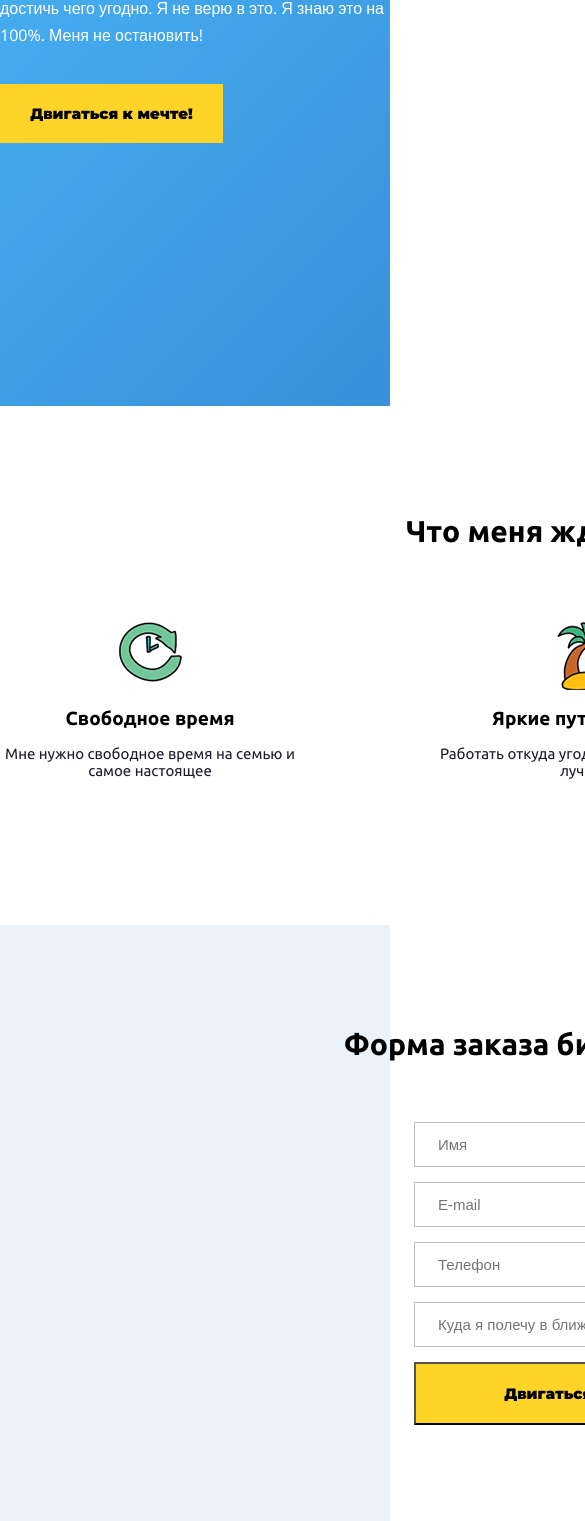
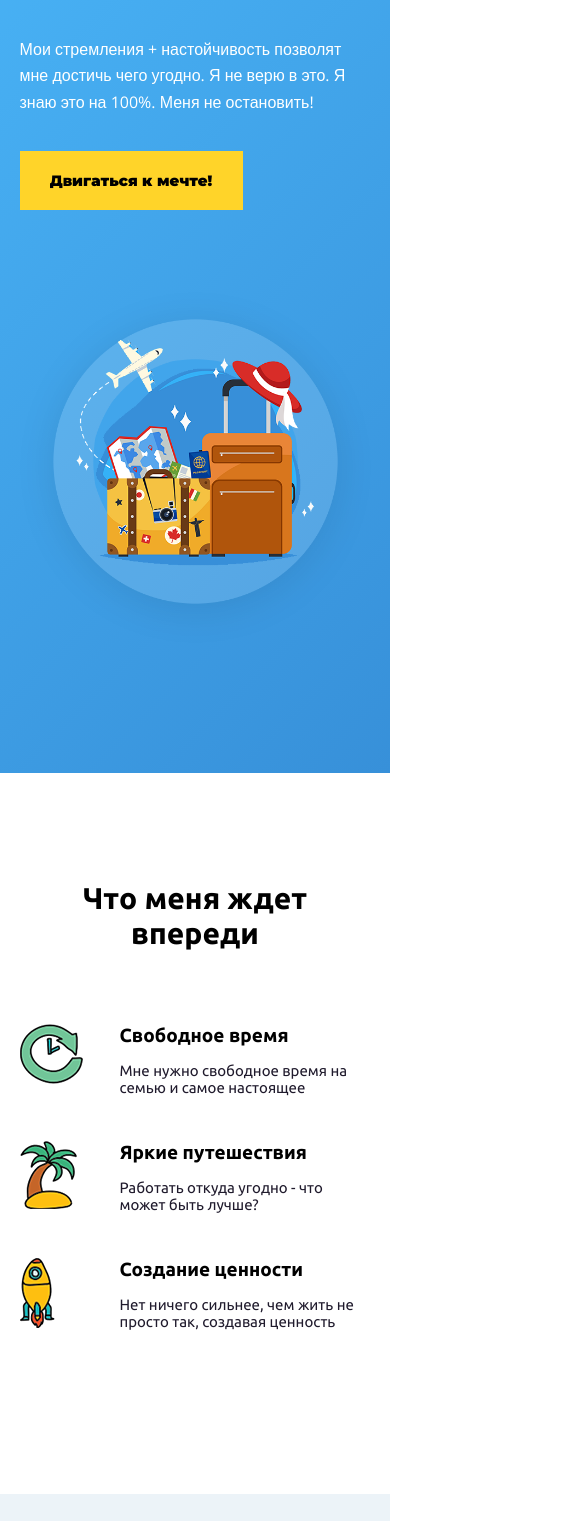
Before and after one commit to zhen4ik10/new, a plain HTML site: page index.html in a window 390 px wide. Shown: the part 479-2000 px from the top of the page, 585 px wide, since content can reach past the window. Drawn offline with nearby package versions, Linux system fonts and the light colour scheme.

Commit message:
Add files via upload

```diff
--- a/css/main.css
+++ b/css/main.css
@@ -35,12 +35,12 @@ h1, h2, h3, h4, h5, h6 {
 .wrapper {
 	display: flex;
 	justify-content: space-between;
+	align-items: center;
 }
 
 .title {
 	font-size: 37px;
 	width: 558px;
-	margin-top: 147px;
 }
 
 .title span {
@@ -75,7 +75,6 @@ h1, h2, h3, h4, h5, h6 {
 
 .desktop {
 	padding-top: 10px;
-	padding-left: 36px;
 }
 
 .learn {
@@ -131,7 +130,7 @@ h1, h2, h3, h4, h5, h6 {
 
 .input {
 	display: block;
-	margin: 15px 414px;
+	margin: 0 auto 12px;
 	width: 343px;
 	border: 1px solid #bbbbbb;
 	font-size: 15px;
@@ -141,7 +140,7 @@ h1, h2, h3, h4, h5, h6 {
 
 .btn-form {
 	width: 343px;
-	margin: 13px 414px;
+	margin: 0 auto;
 }
 
 .footer {
@@ -153,3 +152,76 @@ h1, h2, h3, h4, h5, h6 {
 	color: #fff;
 	text-align: center;
 }
+
+/*Responsive*/
+
+@media screen and (max-width: 1200px) {
+	.container {
+		width: 960px;
+	}
+}
+
+@media screen and (max-width: 992px) {
+	.container {
+		width: 720px;
+	}
+	.wrapper {
+		flex-direction: column;
+		margin-top: 130px;
+		align-items: stretch;
+	}
+	.desktop {
+		display: block;
+		width: 641px;
+		margin: 72px auto 0;
+	}
+	.title {
+		width: 100%;
+	}
+	.intro {
+		width: auto;
+	}
+}
+
+@media screen and (max-width: 768px) {
+	.container {
+		width: 540px;
+	}
+	.desktop{
+		width: 100%;
+	}
+	.skills {
+		flex-direction: column;
+	}
+	.skill {
+		width: auto;
+		background: url(../img/icon1.png) no-repeat left top;
+		padding: 0 0 0 100px;
+		margin-bottom: 30px;
+		text-align: left;
+	}
+	.skill-travels {
+		background: url(../img/icon2.png) no-repeat left top;
+	}
+	.skill-gold {
+		background: url(../img/icon3.png) no-repeat left top;
+	}
+	.input {
+		width: 100%;
+	}
+	.btn-form {
+		width: 100%;
+	}
+}
+
+@media screen and (max-width: 576px) {
+	.container {
+		width: 90%;
+	}
+	.input {
+		width: 100%;
+	}
+	.btn-form {
+		width: 100%;
+	}
+}
--- a/index.html
+++ b/index.html
@@ -3,6 +3,7 @@
 <head>
 	<meta charset="UTF-8">
 	<title>Lvlup</title>
+	 <meta name="viewport" content="width=device-width, initial-scale=1, shrink-to-fit=no">
 	<link href="https://fonts.googleapis.com/css2?family=Montserrat:wght@900&family=Open+Sans&family=Ubuntu:wght@400;700&display=swap" rel="stylesheet">
 	<link rel="stylesheet" href="css/main.css">
 </head>
```
